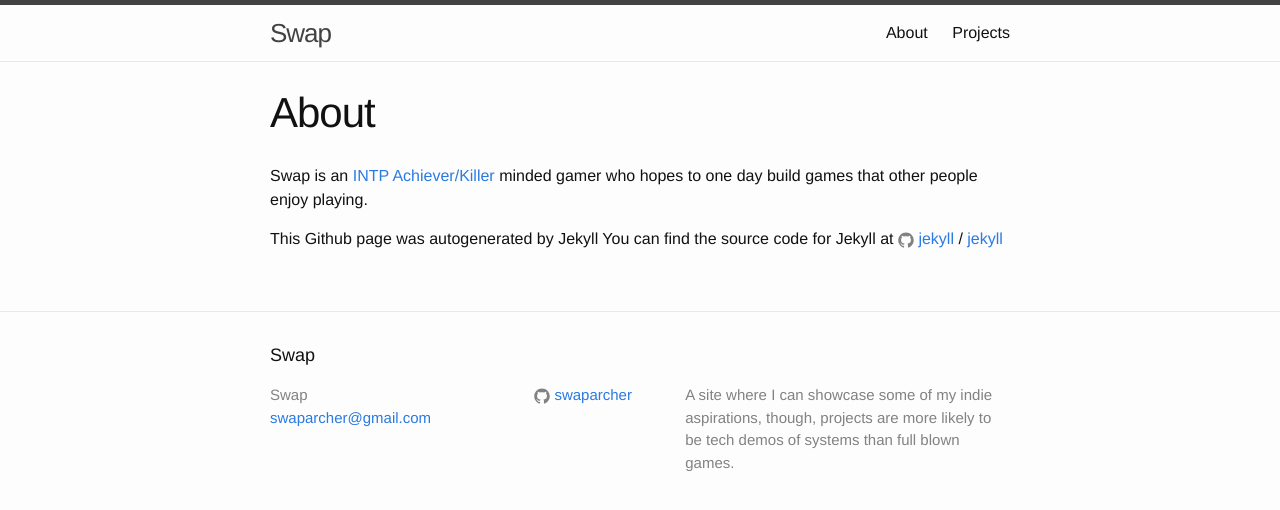
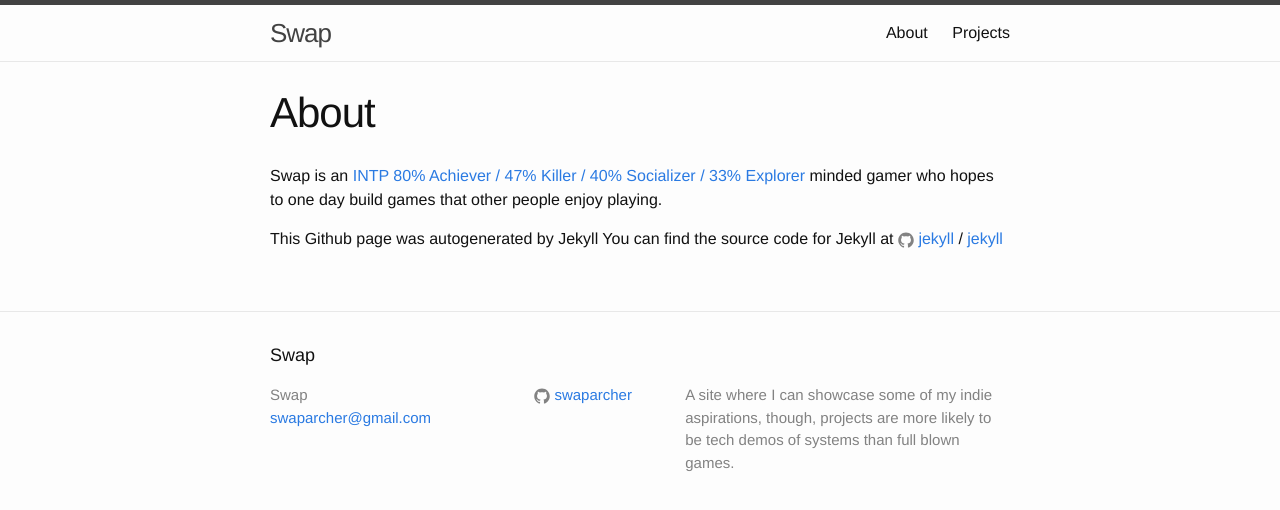
Before and after one commit to swap-home/swap-nizhang.github.io, a Jekyll site: the page built from about.md, in a window 1280 px wide. Shown: the top 510 px of the page. Built offline with Jekyll 4.4.1, drawn with Linux system fonts in a browser that asks for light colours.

Commit message:
updated Bartle Taxonomy

```diff
--- a/about.md
+++ b/about.md
@@ -5,7 +5,7 @@
 categories: header
 ---
 
-Swap is an [INTP](https://en.wikipedia.org/wiki/INTP) [Achiever/Killer](https://en.wikipedia.org/wiki/Bartle_Test) minded gamer
+Swap is an [INTP](https://en.wikipedia.org/wiki/INTP) [80% Achiever / 47% Killer / 40% Socializer / 33% Explorer](https://en.wikipedia.org/wiki/Bartle_Test) minded gamer
 who hopes to one day build games that other people enjoy playing.
 
 This Github page was autogenerated by Jekyll
```
